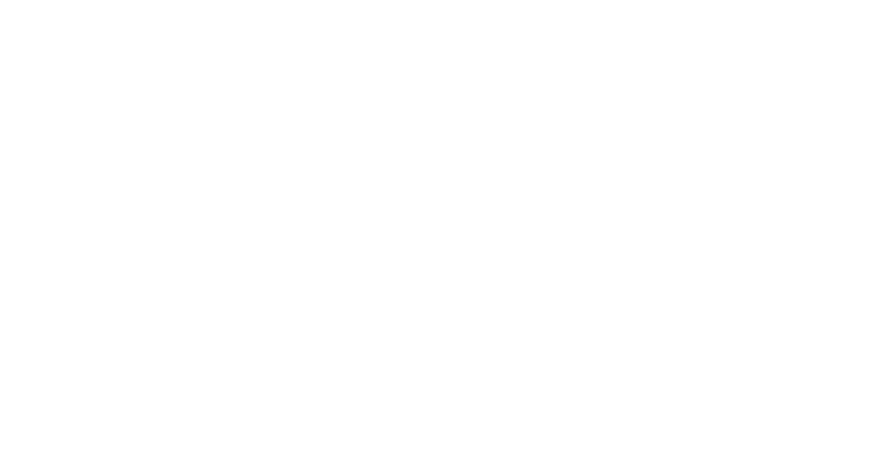
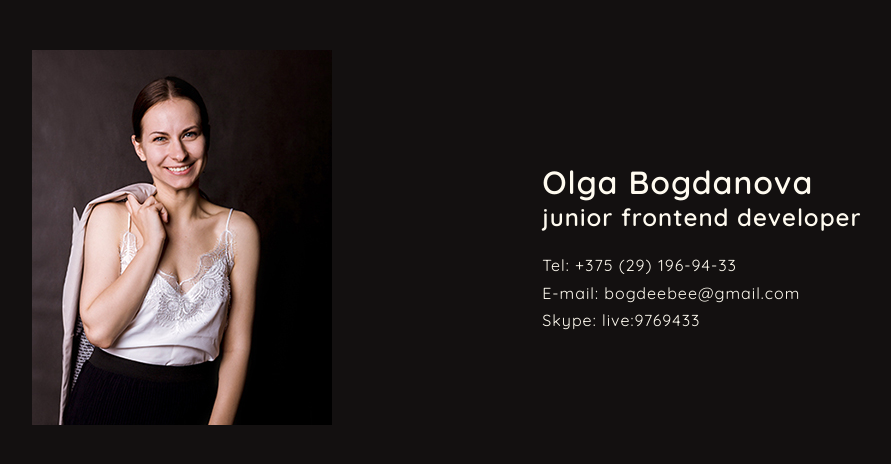
Before and after one commit to bogdeebee/rsschool-cv, a plain HTML site: page index.html in a window 1280 px wide. Shown: the whole page, without its empty margins (193-1084 px from the left). Drawn offline with Linux system fonts and the light colour scheme.

Commit message:
feat: add header

```diff
--- a/index.html
+++ b/index.html
@@ -4,9 +4,26 @@
   <meta charset="UTF-8">
   <meta name="viewport" content="width=device-width, initial-scale=1.0">
   <meta http-equiv="X-UA-Compatible" content="ie=edge">
-  <title>Summary Olga Bogdanova</title>
+  <title>Olga Bogdanova</title>
+  <link rel="stylesheet" href="style.css">
+  <link href="https://fonts.googleapis.com/css?family=Quicksand:400,600&display=swap" rel="stylesheet">
 </head>
+
 <body>
+  <div class="wrapper">
 
+    <header class="header">
+      <img class="header-photo" src="./img/photo.JPG" alt="photo Olga Bogdanova">
+      <div>
+        <h1>Olga Bogdanova</h1>
+        <h2>junior frontend developer</h2>
+        <div class="header-contacts">Tel: +375 (29) 196-94-33</div>
+        <div class="header-contacts">E-mail: bogdeebee@gmail.com</div>
+        <div class="header-contacts">Skype: live:9769433</div>
+      </div>
+    </header>
+
+
+  </div>
 </body>
 </html>
--- a/style.css
+++ b/style.css
@@ -0,0 +1,36 @@
+body {
+  min-width: 320px;
+  background-color: #131010;
+  color: #FFFBF0;
+  font-family: 'Quicksand', sans-serif;
+}
+
+.wrapper {
+  max-width: 1024px;
+  margin: 0 auto;
+}
+
+.header {
+  margin: 50px auto 0 auto;
+  display: flex;
+  flex-wrap: wrap;
+  justify-content: space-around;
+  align-items: center;
+  letter-spacing: 1px;
+}
+
+.header-photo {
+  margin-right: 15px;
+}
+
+h1 {
+  margin-bottom: 0;
+}
+
+h2 {
+  margin-top: 0;
+}
+
+.header-contacts {
+  line-height: 1.7em;
+}
```
Also changed, not shown: img/photo.JPG (added), 1 other file.
